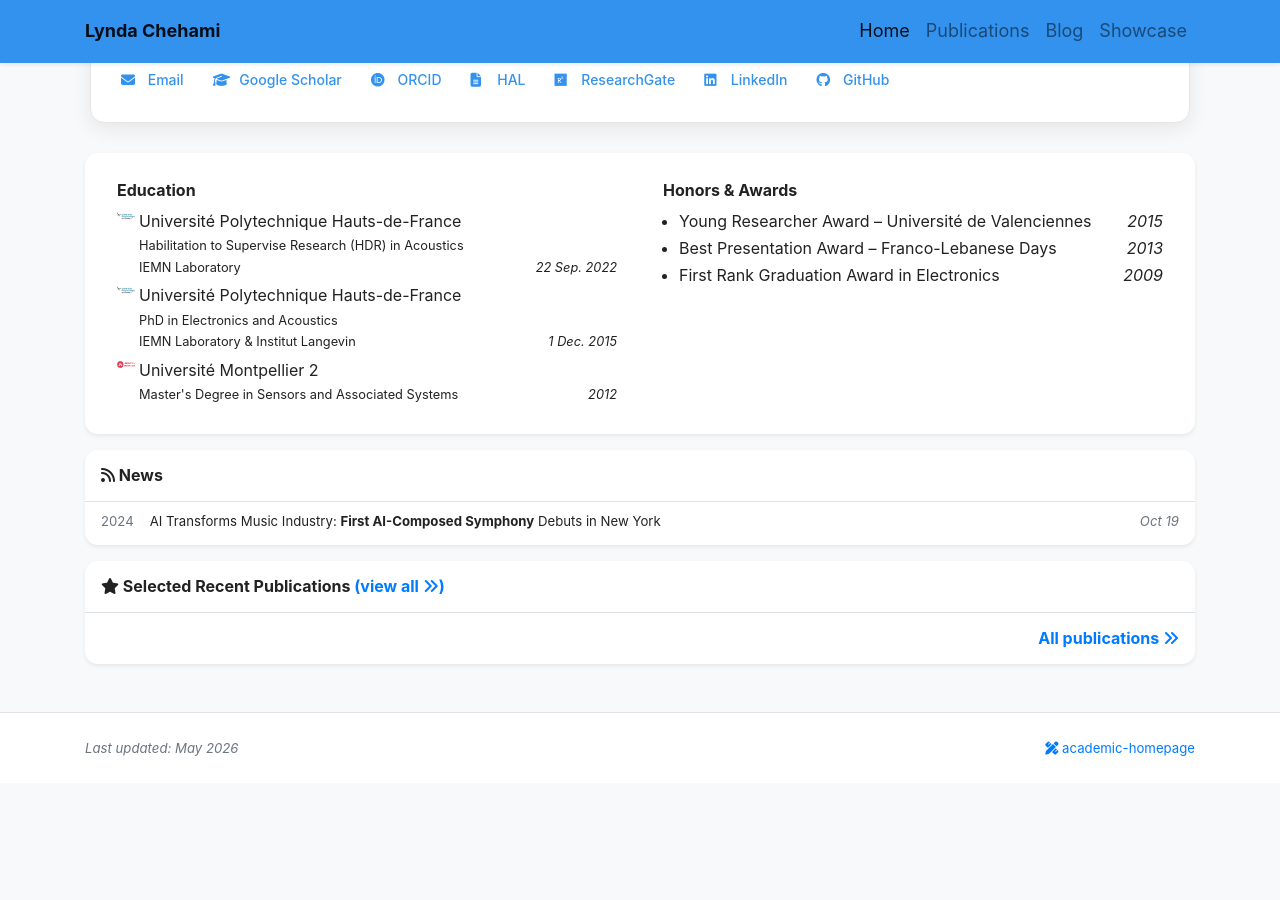
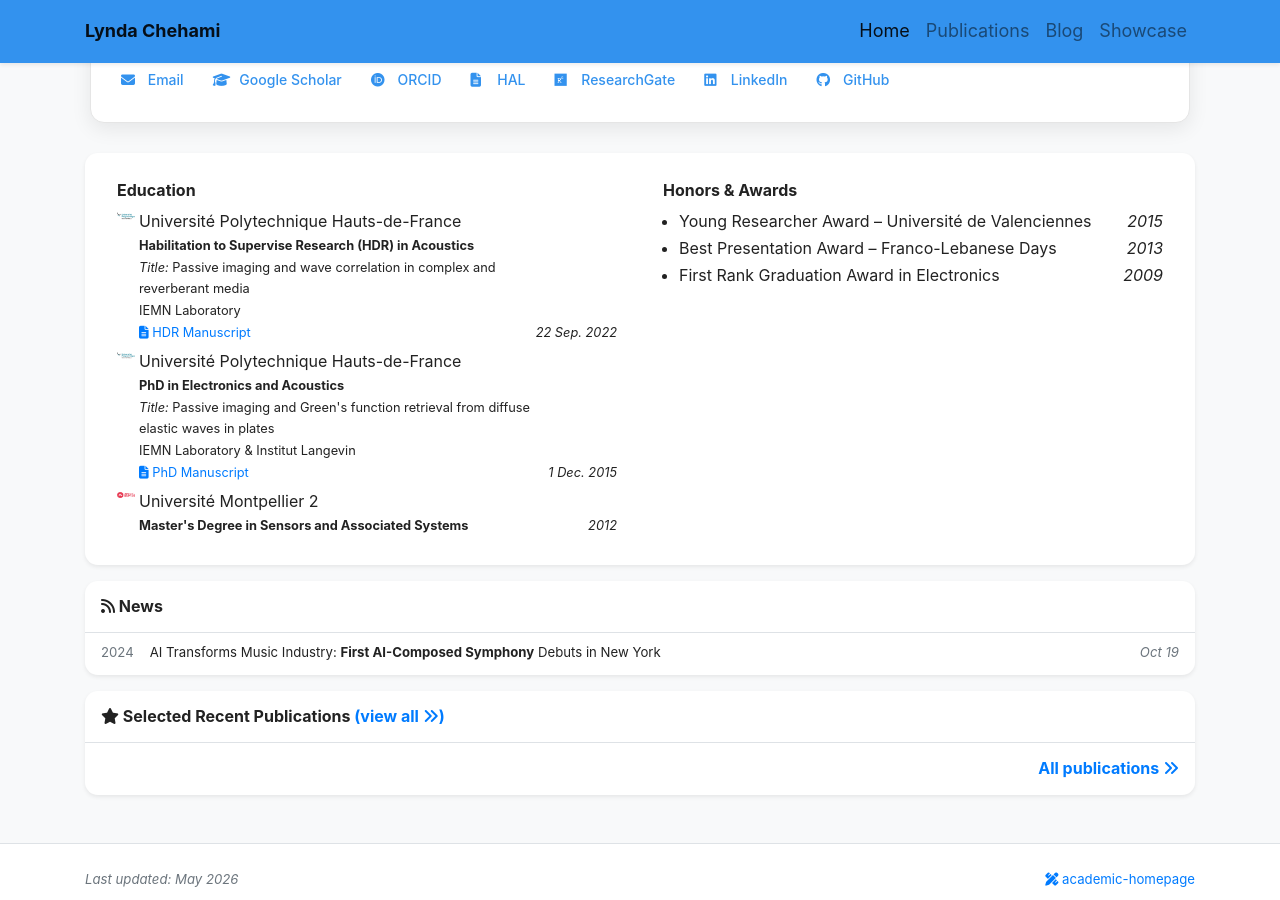
Before and after one commit to lchehami/lchehami.github.io, a Jekyll site: the page built from index.html, in a window 1280 px wide and 900 px high, scrolled down 526 px. Built offline with Jekyll 4.4.1, drawn with Linux system fonts in a browser that asks for light colours; nearby versions of some CDN libraries; a style sheet for code colours, icons or effects is not loaded; before the commit the page ends 1309 px from its top, so only the background shows below that.

Commit message:
Update profile.yml

```diff
--- a/_data/profile.yml
+++ b/_data/profile.yml
@@ -40,20 +40,29 @@ education:
 - name: Université Polytechnique Hauts-de-France
   logo: /assets/images/badges/uphf.png
   position: >-
-    Habilitation to Supervise Research (HDR) in Acoustics<br/>
-    IEMN Laboratory
+    <strong>Habilitation to Supervise Research (HDR) in Acoustics</strong><br/>
+    <em>Title:</em> Passive imaging and wave correlation in complex and reverberant media<br/>
+    IEMN Laboratory<br/>
+    <a href="https://cv.hal.science/lynda-chehami" target="_blank">
+      <i class="fa-solid fa-file-lines"></i> HDR Manuscript
+    </a>
   date: 22 Sep. 2022
 
 - name: Université Polytechnique Hauts-de-France
   logo: /assets/images/badges/uphf.png
   position: >-
-    PhD in Electronics and Acoustics<br/>
-    IEMN Laboratory & Institut Langevin
+    <strong>PhD in Electronics and Acoustics</strong><br/>
+    <em>Title:</em> Passive imaging and Green's function retrieval from diffuse elastic waves in plates<br/>
+    IEMN Laboratory & Institut Langevin<br/>
+    <a href="file:///C:/Users/lchehami/Downloads/CHEHAMI_Lynda2-1.pdf" target="_blank">
+      <i class="fa-solid fa-file-lines"></i> PhD Manuscript
+    </a>
   date: 1 Dec. 2015
 
 - name: Université Montpellier 2
   logo: /assets/images/badges/ies.png
-  position: Master's Degree in Sensors and Associated Systems
+  position: >-
+    <strong>Master's Degree in Sensors and Associated Systems</strong>
   date: 2012
 
 awards:
```
